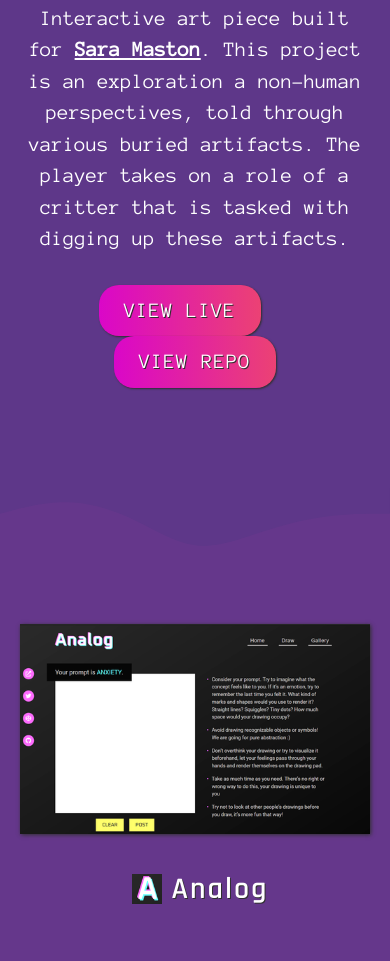
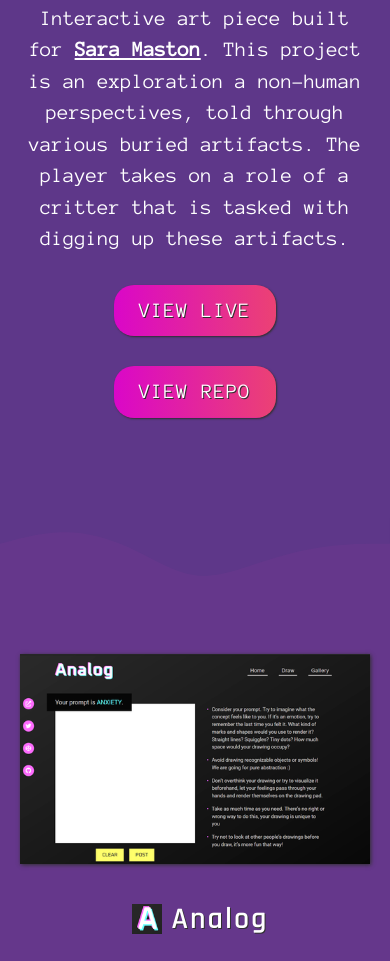
Before and after one commit to Olcatsy/portfolio, a plain HTML site: page index.html in a window 390 px wide. Shown: the part 3822-4783 px from the top of the page. Drawn offline with nearby package versions, Linux system fonts and the light colour scheme.

Commit message:
fixed project buttons spacing issues on mobile

```diff
--- a/styles/sass/partials/_projects.scss
+++ b/styles/sass/partials/_projects.scss
@@ -39,15 +39,16 @@
 
   &-buttons {
     @include flex(default, center, center);
+    gap: $spacing-m;
   }
 
   &-button {
     @include button($accent2, $accent1);
   }
 
-  &-button:nth-child(1) {
-    margin-right: $spacing-m;
-  }
+  // &-button:nth-child(1) {
+  //   margin-right: $spacing-m;
+  // }
 }
 
 // bg colors are a gradient from darker purple with blue undertone to lighter purple with red undertone
```
Also changed, not shown: styles/styles.css, styles/styles.min.css, 2 other files.
